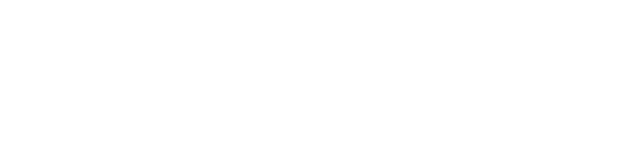
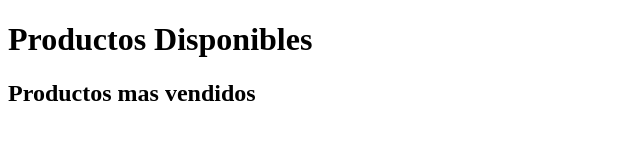
Before and after one commit to lucas-fernandez5/proyecto-desarrollo-web, a plain HTML site: page index.html in a window 1280 px wide. Shown: the whole page, without its empty margins (0-640 px from the left). Drawn offline with Linux system fonts and the light colour scheme.

Commit message:
index con Header

```diff
--- a/index.html
+++ b/index.html
@@ -4,9 +4,13 @@
     <meta charset="UTF-8">
     <meta name="viewport" content="width=device-width, initial-scale=1.0">
     <link rel="stylesheet" href="css/style.css">
+    <link rel="stylesheet" href="productos.html">
     <title>Document</title>
 </head>
 <body>
-
+    <h1>Productos Disponibles</h1>
+        <header>
+            <h2>Productos mas vendidos</h2>
+        </header>
 </body>
 </html>
```
